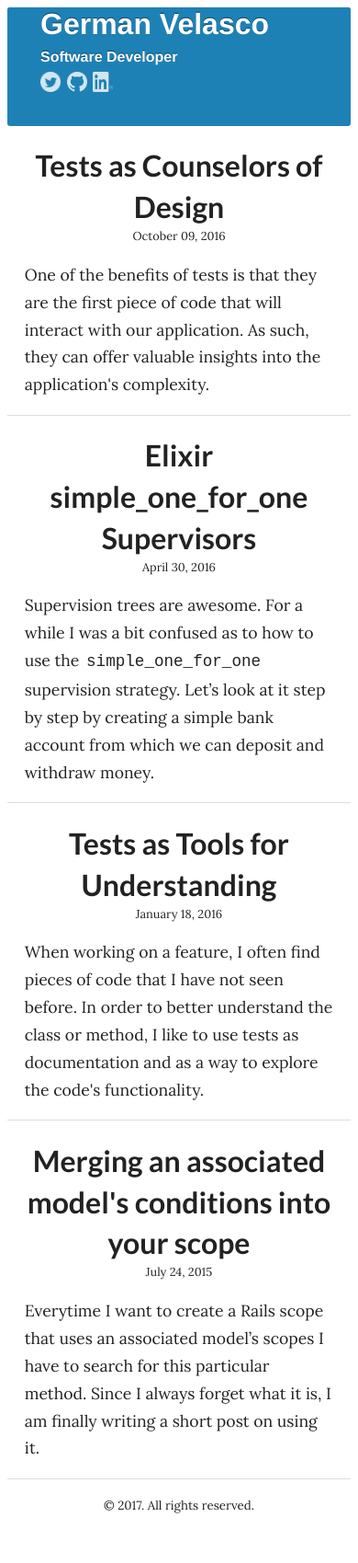
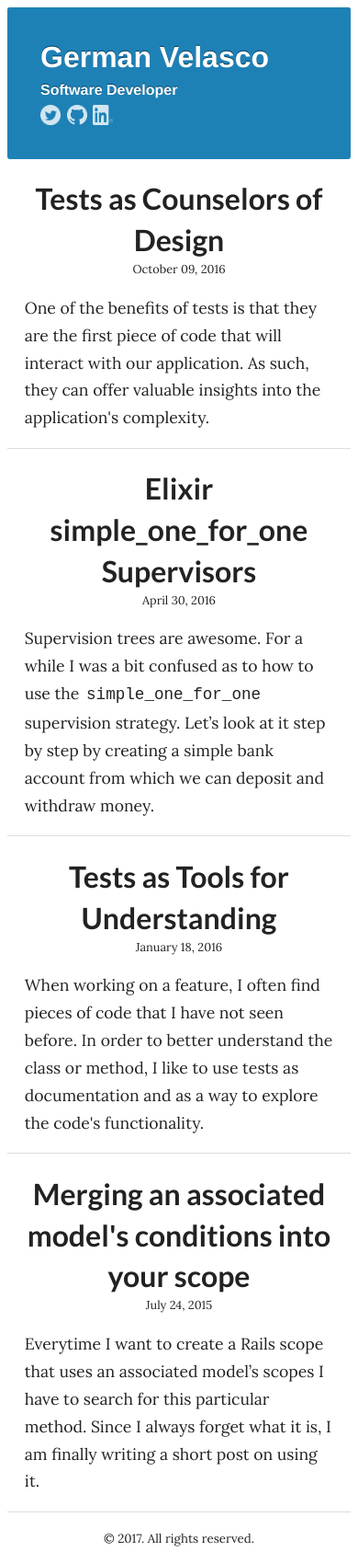
Before and after one commit to germsvel/germsvel.github.io, a Jekyll site: the page built from index.html, in a window 390 px wide. Shown: the whole page at 92% size. Built offline with Jekyll 4.4.1, drawn with Linux system fonts in a browser that asks for light colours; before the commit the page ends 1663 px from its top, so only the background shows below that.

Commit message:
Remove two media queries that resize header for screen

```diff
--- a/_sass/layout.scss
+++ b/_sass/layout.scss
@@ -30,15 +30,8 @@ footer {
   text-align: center;
 }
 
-@media only screen and (max-width: 450px) {
-  header {
-    padding-top: 0px;
-  }
-}
-
 @media only screen and (max-width: 380px){
   header {
-    height: 180px;
     padding-left: 26px;
   }
 }
```
Also changed, not shown: 2 other files.
